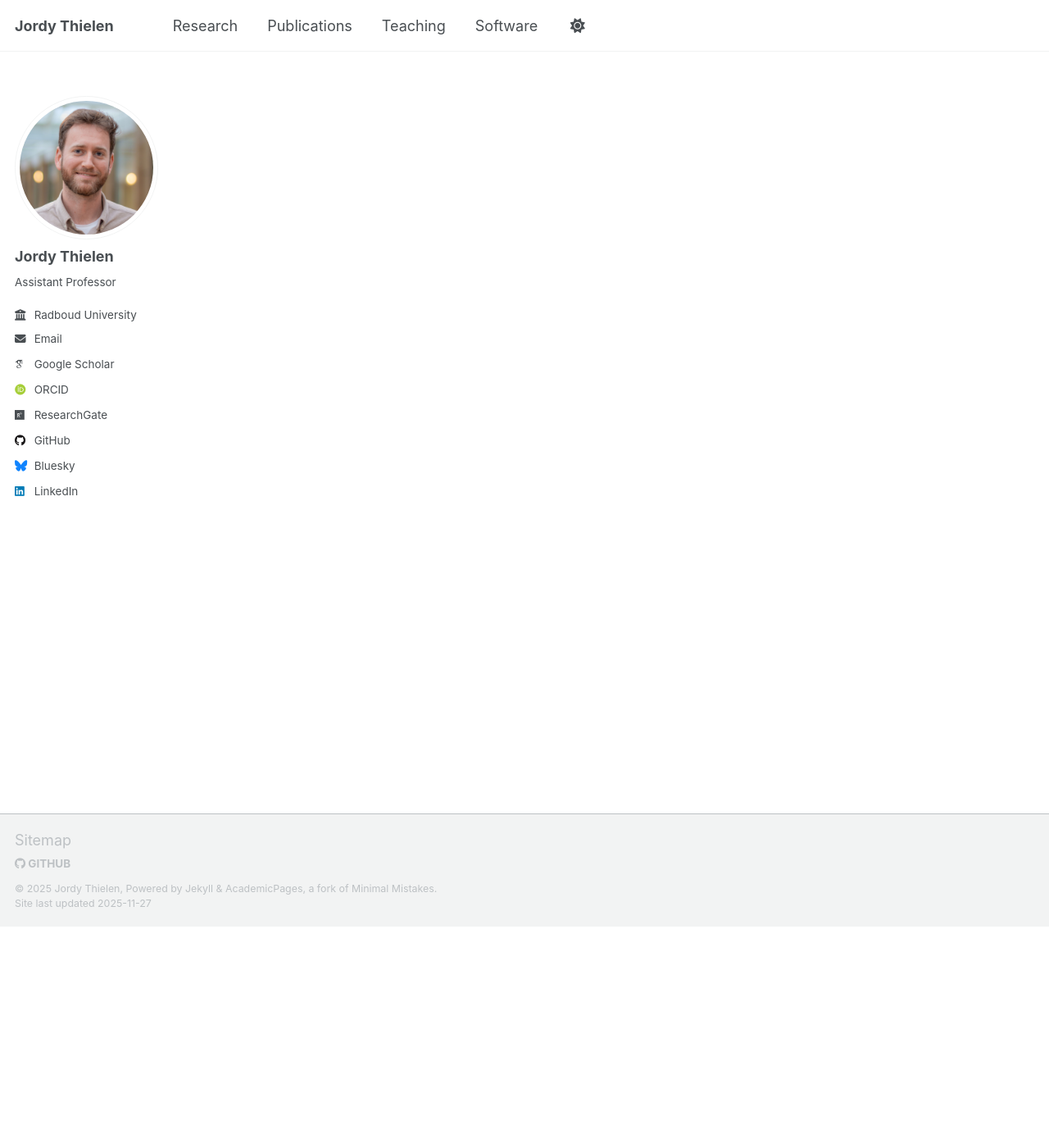
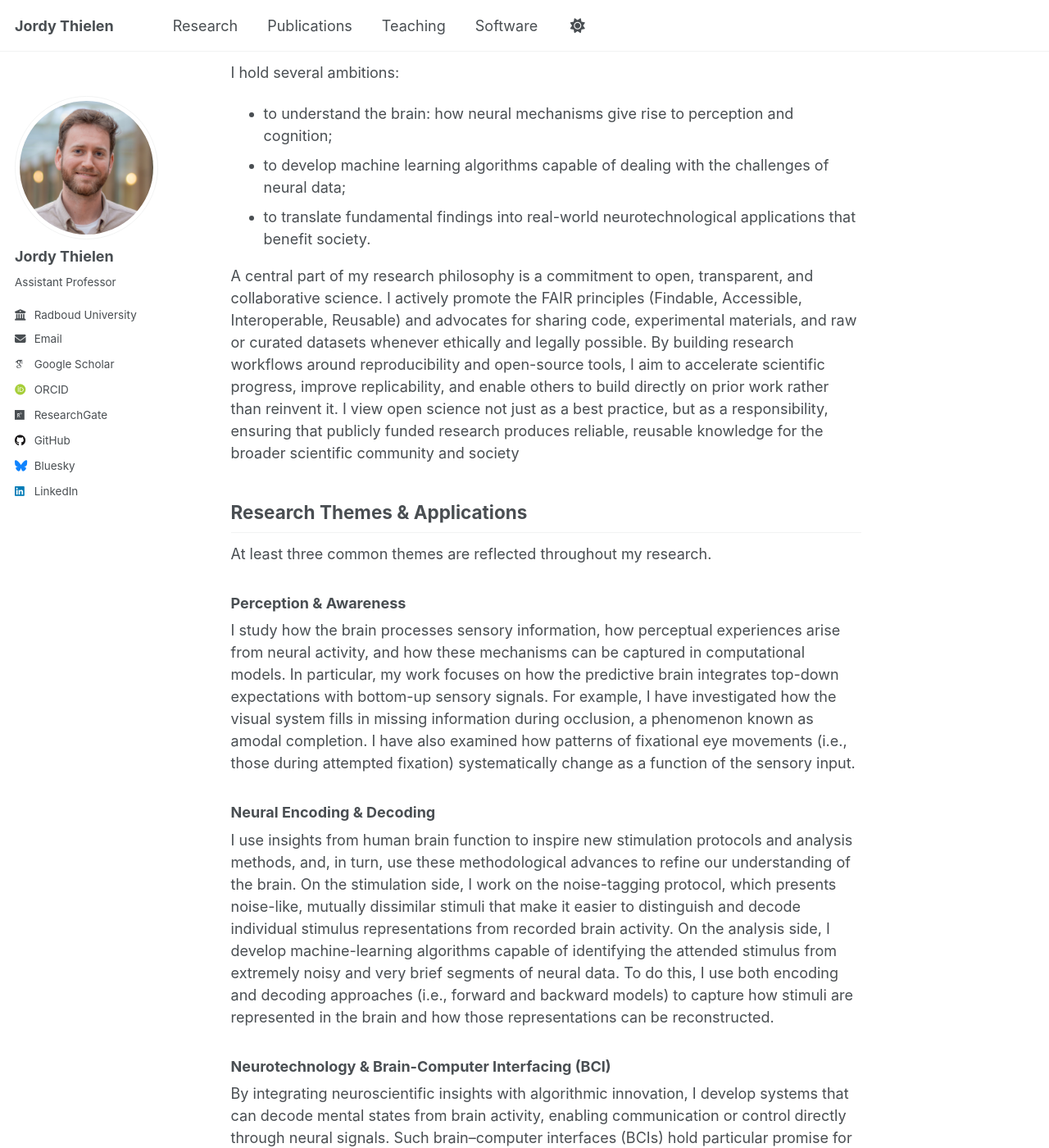
Before and after one commit to thijor/thijor, a Jekyll site: the page built from _pages/research.md, in a window 1280 px wide and 1400 px high, scrolled down 270 px. Shown: the whole window at 82% size. Built offline with Jekyll 4.4.1, drawn with Linux system fonts in a browser that asks for light colours; some web fonts are replaced; a script that is not in the unit is left out; some of the changed text lies outside the part shown.

Commit message:
update content pages

```diff
--- a/_pages/research.md
+++ b/_pages/research.md
@@ -5,4 +5,34 @@ layout: single
 author_profile: true
 ---
 
-...
+My main goal is to unravel the neural mechanisms underlying human visual perception and to build computational methods that can decode brain signals.
+By doing so, my work bridges cognitive neuroscience and artificial intelligence, with a strong focus on neurotechnology and brain-computer interfacing (BCI).
+
+## Research Vision
+I hold several ambitions:
+* to understand the brain: how neural mechanisms give rise to perception and cognition;
+* to develop machine learning algorithms capable of dealing with the challenges of neural data;
+* to translate fundamental findings into real-world neurotechnological applications that benefit society.
+
+A central part of my research philosophy is a commitment to open, transparent, and collaborative science.
+I actively promote the FAIR principles (Findable, Accessible, Interoperable, Reusable) and advocates for sharing code, experimental materials, and raw or curated datasets whenever ethically and legally possible.
+By building research workflows around reproducibility and open-source tools, I aim to accelerate scientific progress, improve replicability, and enable others to build directly on prior work rather than reinvent it.
+I view open science not just as a best practice, but as a responsibility, ensuring that publicly funded research produces reliable, reusable knowledge for the broader scientific community and society
+
+## Research Themes & Applications
+At least three common themes are reflected throughout my research.
+
+### Perception & Awareness
+I study how the brain processes sensory information, how perceptual experiences arise from neural activity, and how these mechanisms can be captured in computational models.
+In particular, my work focuses on how the predictive brain integrates top-down expectations with bottom-up sensory signals.
+For example, I have investigated how the visual system fills in missing information during occlusion, a phenomenon known as amodal completion.
+I have also examined how patterns of fixational eye movements (i.e., those during attempted fixation) systematically change as a function of the sensory input.
+
+### Neural Encoding & Decoding
+I use insights from human brain function to inspire new stimulation protocols and analysis methods, and, in turn, use these methodological advances to refine our understanding of the brain.
+On the stimulation side, I work on the noise-tagging protocol, which presents noise-like, mutually dissimilar stimuli that make it easier to distinguish and decode individual stimulus representations from recorded brain activity.
+On the analysis side, I develop machine-learning algorithms capable of identifying the attended stimulus from extremely noisy and very brief segments of neural data.
+To do this, I use both encoding and decoding approaches (i.e., forward and backward models) to capture how stimuli are represented in the brain and how those representations can be reconstructed.
+
+### Neurotechnology & Brain-Computer Interfacing (BCI)
+By integrating neuroscientific insights with algorithmic innovation, I develop systems that can decode mental states from brain activity, enabling communication or control directly through neural signals. Such brain–computer interfaces (BCIs) hold particular promise for individuals with paralysis or severe motor impairments, offering new ways to interact with the world when traditional forms of movement or speech are not possible.
```
Also changed, not shown: _pages/about.md (+1 -2 lines), _pages/software.md (+15 -4 lines), _pages/teaching.md (+4 -4 lines).
